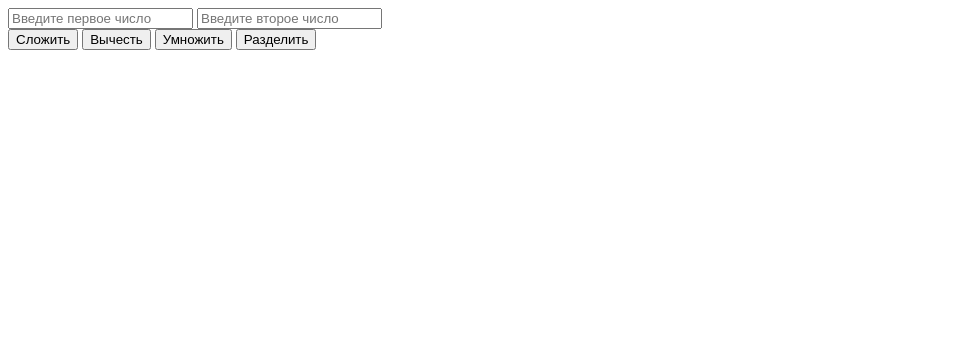
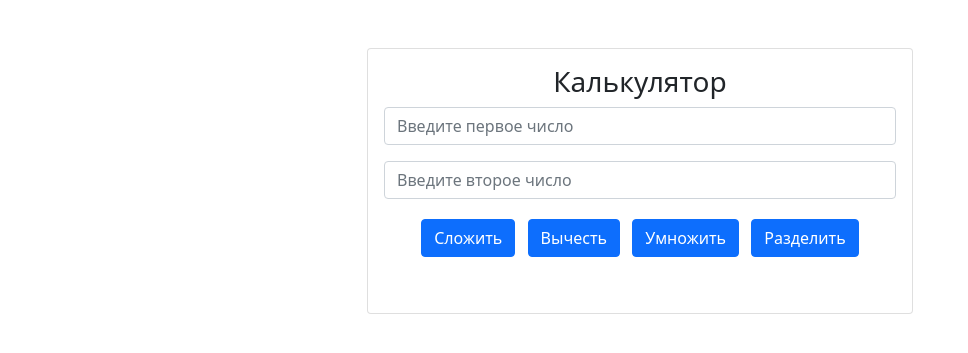
Before and after one commit to csor123/test_api, a Django app: page / in a window 1280 px wide. Shown: the top 353 px of the page, without its empty margins (0-968 px from the left). Run offline with Django 5.2, Linux system fonts and the light colour scheme.

Commit message:
Подключил бутстрап, улучшил внешний вид index.html

```diff
--- a/webapp/templates/index.html
+++ b/webapp/templates/index.html
@@ -4,6 +4,7 @@
 <head>
     <meta charset="UTF-8">
     <meta name="viewport" content="width=device-width, initial-scale=1.0">
+    <link href="https://cdn.jsdelivr.net/npm/bootstrap@5.0.2/dist/css/bootstrap.min.css" rel="stylesheet" integrity="sha384-EVSTQN3/azprG1Anm3QDgpJLIm9Nao0Yz1ztcQTwFspd3yD65VohhpuuCOmLASjC" crossorigin="anonymous">
     <title>Calculator</title>
     <style>
         .result {
@@ -19,17 +20,31 @@
     </style>
 </head>
 <body>
-    <div>
-        <input type="number" id="number1" placeholder="Введите первое число">
-        <input type="number" id="number2" placeholder="Введите второе число">
+    <div class="container mt-5">
+        <div class="row">
+            <div class="col-md-6 offset-md-3">
+                <div class="card">
+                    <div class="card-body">
+                        <h3 class="card-title text-center">Калькулятор</h3>
+                        <div class="mb-3">
+                            <input type="number" class="form-control" id="number1" placeholder="Введите первое число">
+                        </div>
+                        <div class="mb-3">
+                            <input type="number" class="form-control" id="number2" placeholder="Введите второе число">
+                        </div>
+                        <div class="text-center">
+                            <button class="btn btn-primary m-1" onclick="calculate('add')">Сложить</button>
+                            <button class="btn btn-primary m-1" onclick="calculate('subtract')">Вычесть</button>
+                            <button class="btn btn-primary m-1" onclick="calculate('multiply')">Умножить</button>
+                            <button class="btn btn-primary m-1" onclick="calculate('divide')">Разделить</button>
+                        </div>
+                        <div id="result" class="result text-center mt-3"></div>
+                    </div>
+                </div>
+            </div>
+        </div>
     </div>
-    <div>
-        <button onclick="calculate('add')">Сложить</button>
-        <button onclick="calculate('subtract')">Вычесть</button>
-        <button onclick="calculate('multiply')">Умножить</button>
-        <button onclick="calculate('divide')">Разделить</button>
-    </div>
-    <div id="result" class="result"></div>
+
     <script>
         function calculate(operation) {
             let number1 = document.getElementById('number1').value;
```
